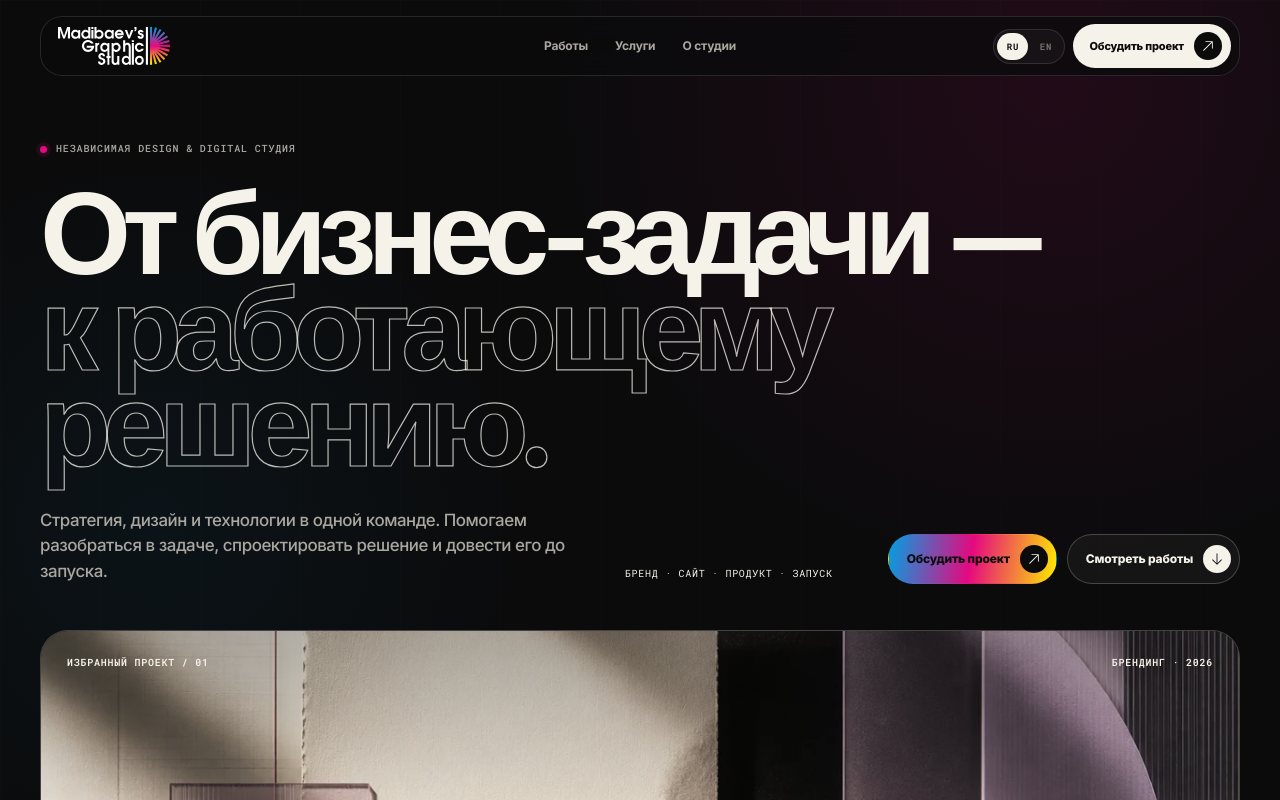
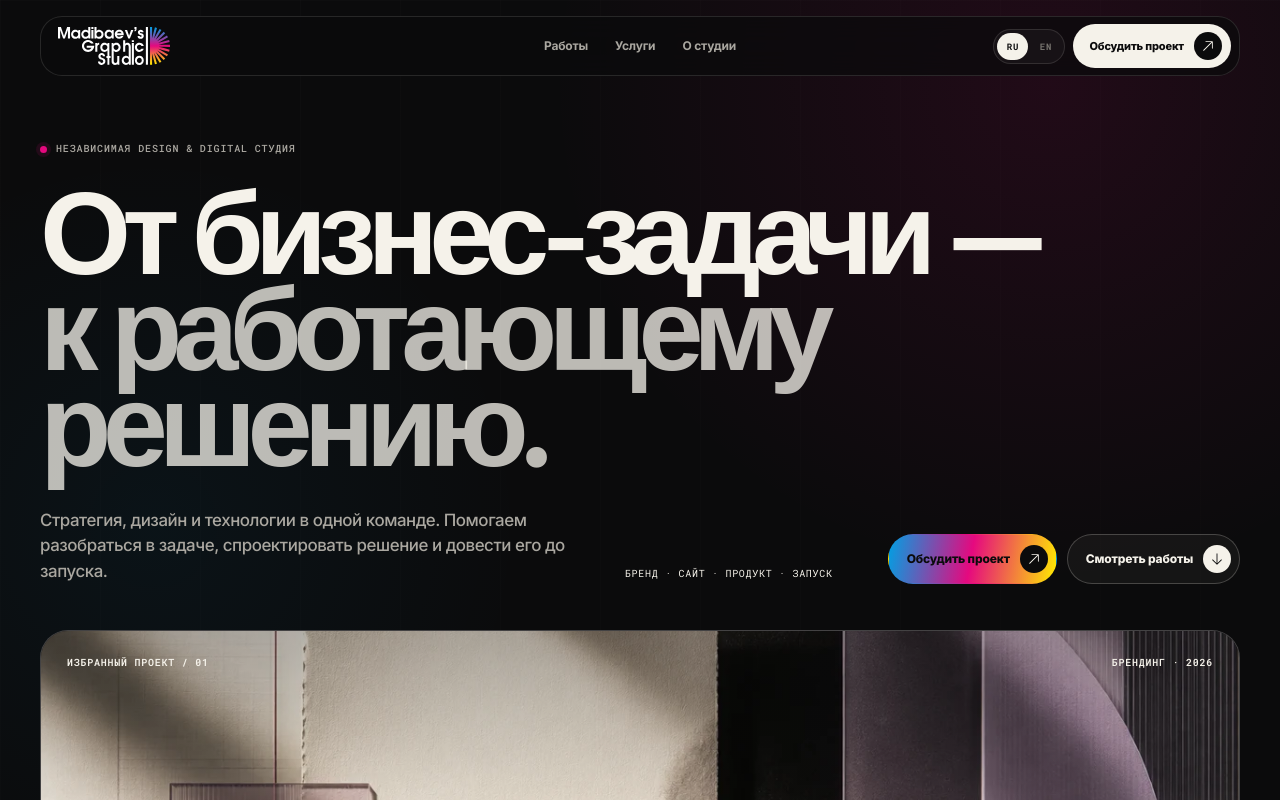
Before and after one commit to AlexMadibaev/MadibaevStudio, a Next.js app in the folder mgs-next/: page / in a window 1280 px wide. Shown: the top 800 px of the page. Built offline with nearby package versions, Linux system fonts and the light colour scheme; no server answers.

Commit message:
Simplify MGS hero headline treatment

```diff
--- a/mgs-next/app/mgs.css
+++ b/mgs-next/app/mgs.css
@@ -60,7 +60,7 @@ a { color: inherit; }
 .mgs-eyebrow { display: flex; align-items: center; gap: 9px; margin: 0; color: var(--mgs-muted); font-family: var(--font-dm-mono), ui-monospace, monospace; font-size: 10px; font-weight: 500; letter-spacing: .085em; line-height: 1.4; text-transform: uppercase; }
 .mgs-eyebrow > span { width: 7px; height: 7px; border-radius: 50%; background: var(--mgs-pink); box-shadow: 0 0 0 4px rgba(229, 9, 127, .11); }
 .mgs-home-hero h1 { display: grid; grid-column: 1 / -1; margin: 30px 0 34px; color: var(--mgs-text); font-family: var(--font-space-grotesk), var(--font-inter), sans-serif; font-size: clamp(4.7rem, 9.15vw, 10.4rem); font-weight: 600; line-height: .82; letter-spacing: -.076em; text-wrap: balance; }
-.mgs-home-hero h1 span:last-child { color: transparent; -webkit-text-stroke: 1.2px rgba(245, 242, 234, .76); }
+.mgs-home-hero h1 span:last-child { color: rgba(245, 242, 234, .76); }
 .mgs-home-hero__support { display: grid; grid-template-columns: minmax(0, 1fr) auto; grid-column: 1 / span 8; align-items: end; gap: 28px; }
 .mgs-home-hero__summary { max-width: 570px; margin: 0; color: var(--mgs-muted); font-size: clamp(16px, 1.32vw, 19px); font-weight: 500; letter-spacing: -.026em; line-height: 1.5; }
 .mgs-home-hero__outcomes { margin: 0 0 3px; color: var(--mgs-text); font-family: var(--font-dm-mono), ui-monospace, monospace; font-size: 10px; letter-spacing: .07em; line-height: 1.45; text-transform: uppercase; white-space: nowrap; }
```
